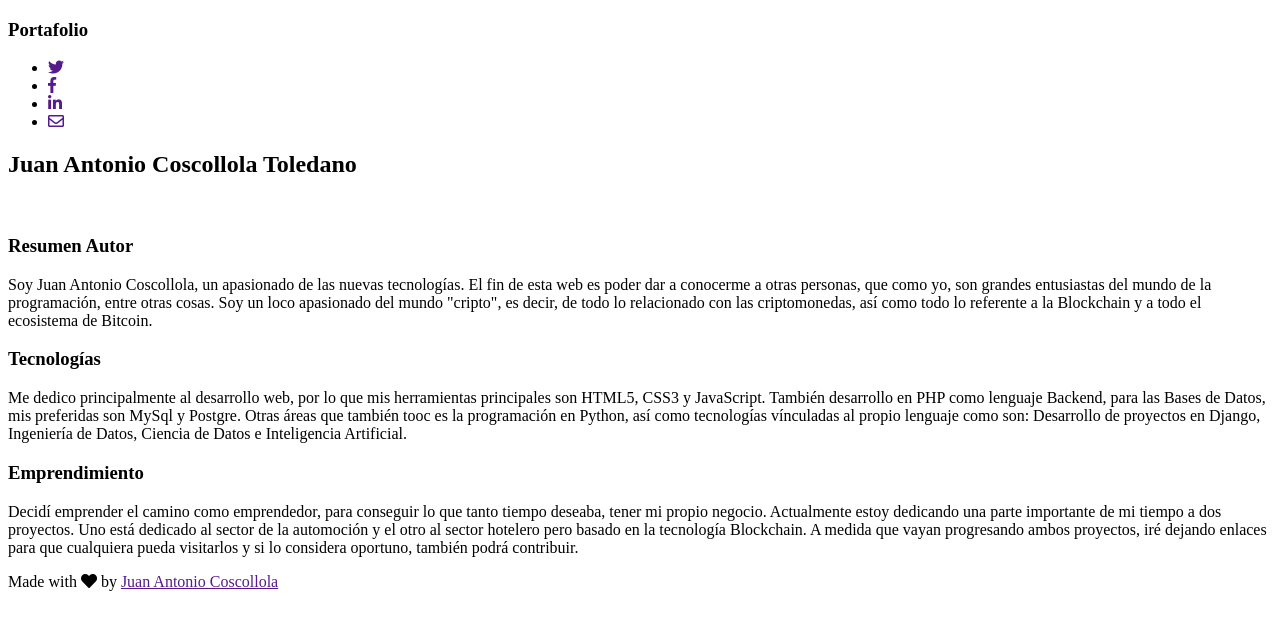
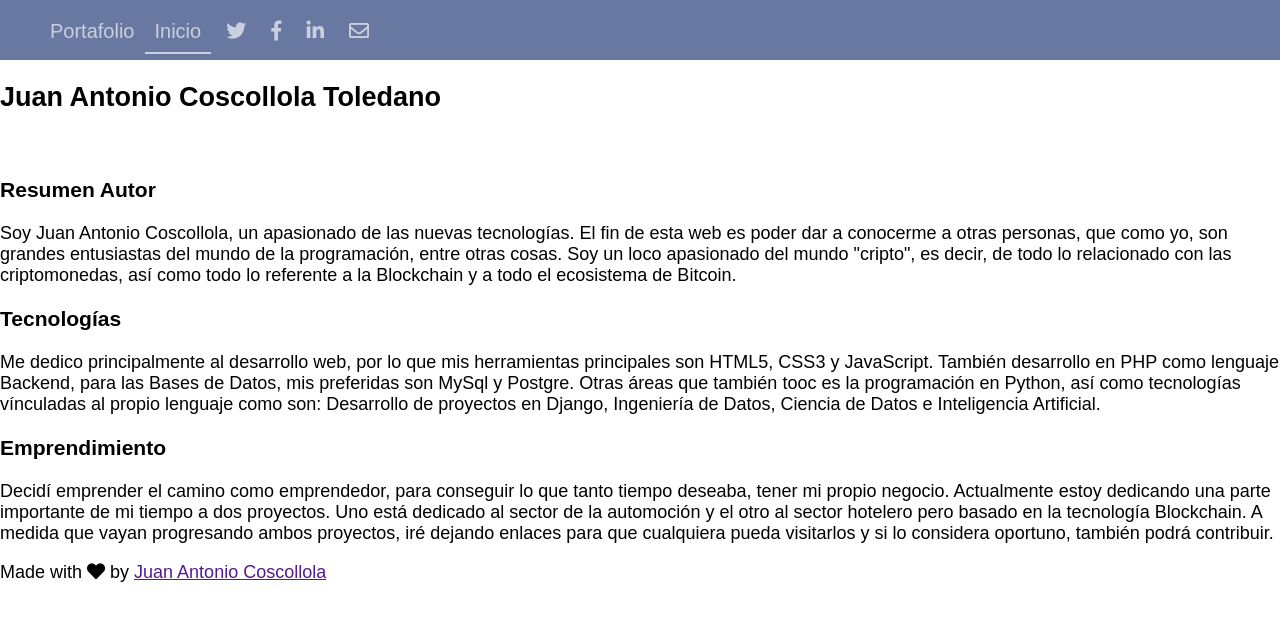
Before and after one commit to juancos77/ProyectoWeb19, a plain HTML site: page index.html in a window 1280 px wide. Drawn offline with Linux system fonts and the light colour scheme.

Commit message:
Estilos de la cabecera

```diff
--- /dev/null
+++ b/css/style.css
@@ -0,0 +1,54 @@
+/* variables y estilos base */
+:root {
+  --main-color: #2E4172;
+  --secondary-color: #6978A0;
+  --aux-color1: #0B1B45;
+  --aux-color2: #010717;
+  --text-color: #C9CFDE;
+}
+
+html,
+* {
+  -webkit-box-sizing: border-box;
+          box-sizing: border-box;
+}
+
+body,
+figure {
+  margin: 0;
+  padding: 0;
+}
+
+body {
+  font-family: Montserrat, Arial, sans-serif;
+  font-size: 18px;
+}
+
+header {
+  background-color: #6978A0;
+  width: 100%;
+  height: 60px;
+}
+
+ul {
+  margin: 0;
+}
+
+nav ul li {
+  list-style: none;
+  display: inline-block;
+  margin-top: 20px;
+
+}
+
+ul li a {
+  text-decoration: none;
+  font-size: 20px;
+  padding: 10px;
+  color: #C9CFDE;
+}
+
+ul li a:hover,
+nav li.active a {
+  border-bottom: 2px solid #C9CFDE;
+}
--- a/index.html
+++ b/index.html
@@ -5,15 +5,17 @@
 	<meta name="viewport" content="width=device-width, initial-scale=1.0">
 	<meta http-equiv="X-UA-Compatible" content="ie=edge">
 	<link rel="stylesheet" href="https://use.fontawesome.com/releases/v5.7.2/css/all.css" integrity="sha384-fnmOCqbTlWIlj8LyTjo7mOUStjsKC4pOpQbqyi7RrhN7udi9RwhKkMHpvLbHG9Sr" crossorigin="anonymous">
+	<link rel="stylesheet" href="css/style.css">
 	<title>Página Personal Juan</title>
 </head>
 <body>
 
 	<!-- Iniciando el Header -->
-	<header>
-		<h3>Portafolio</h3>
+	<header class="main-header">
 			<nav>
 				<ul>
+					<li><a href="Portafolio.html">Portafolio</a></h3>
+					<li class="active"><a href="">Inicio</a></li>
 					<li><a href=""><i class="fab fa-twitter"></i></a></li>
 					<li><a href=""><i class="fab fa-facebook-f"></i></a></li>
 					<li><a href=""><i class="fab fa-linkedin-in"></i></a></li>
```
